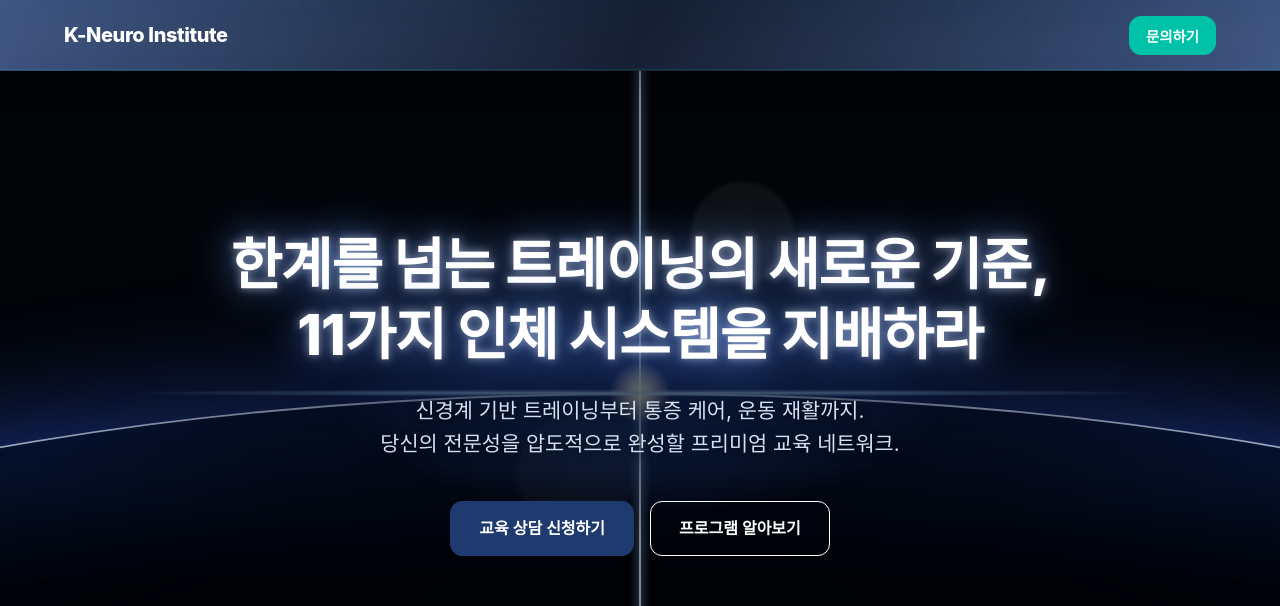
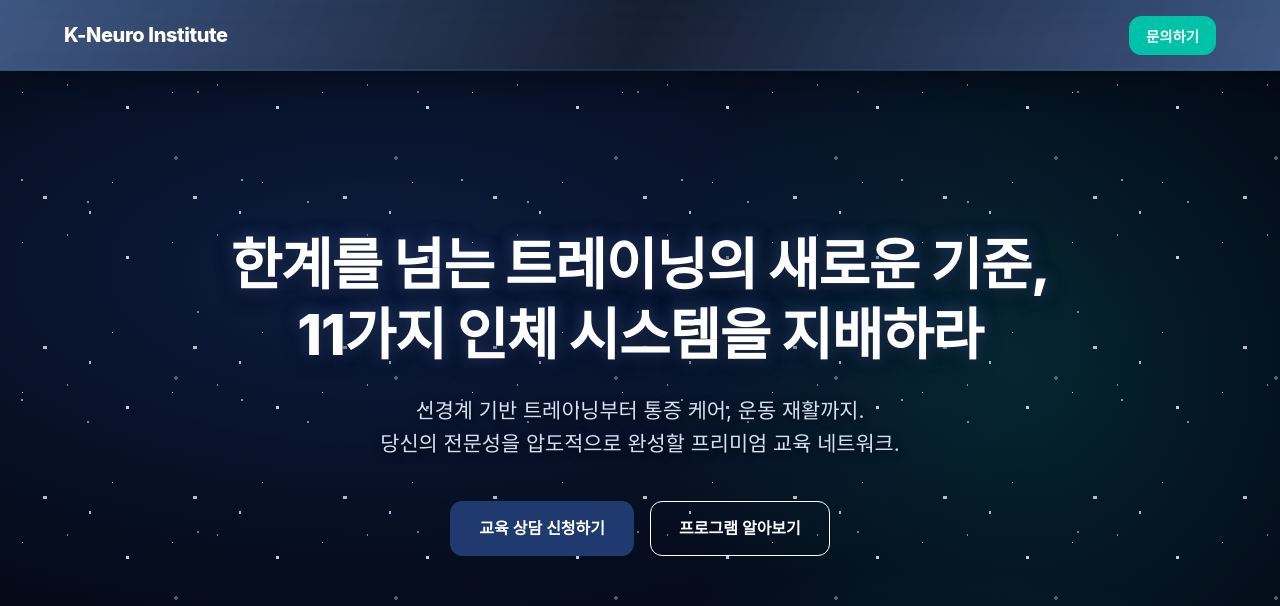
Before and after one commit to coo-glitch/K-Neuro-landing, a plain HTML site: page index.html in a window 1280 px wide. Shown: the top 606 px of the page. Drawn offline with Linux system fonts and the light colour scheme.

Commit message:
style: revert to starry night nebula background and restore flashmob

```diff
--- a/styles.css
+++ b/styles.css
@@ -147,68 +147,56 @@
 
 /* 1. Hero */
 .hero {
-  background-color: #020408;
+  background-color: #040A18;
+  background-image:
+    /* 은은한 우주 성운/구름 (Nebula Clouds) */
+    radial-gradient(ellipse 100% 60% at 30% 20%, rgba(25, 55, 120, 0.4) 0%, transparent 60%),
+    radial-gradient(ellipse 80% 50% at 70% 80%, rgba(35, 70, 160, 0.3) 0%, transparent 60%),
+    radial-gradient(ellipse 60% 80% at 80% 30%, rgba(0, 194, 168, 0.15) 0%, transparent 50%);
   color: var(--color-white);
-  padding: 160px 0 120px;
+  padding: 160px 0 100px;
   text-align: center;
   position: relative;
   overflow: hidden;
   z-index: 1;
 }
 
-/* 삭제된 구 바닥/빛줄기 코드 대신, 더이상 사용 안 함. .hero-content 의 가상 요소로 그릴 것임 */
+/* 무수히 많은 별가루 (Stars Layer 1) */
+.hero::before {
+  content: '';
+  position: absolute;
+  top: 0; left: 0; right: 0; bottom: 0;
+  background-image:
+    radial-gradient(1px 1px at 15% 15%, rgba(255, 255, 255, 0.8) 1px, transparent 0),
+    radial-gradient(1.5px 1.5px at 85% 25%, rgba(200, 230, 255, 0.9) 1.5px, transparent 0),
+    radial-gradient(2px 2px at 30% 85%, rgba(255, 255, 255, 0.7) 2px, transparent 0),
+    radial-gradient(1px 1px at 75% 75%, rgba(255, 255, 255, 0.9) 1px, transparent 0),
+    radial-gradient(1px 1px at 45% 10%, rgba(255, 255, 255, 0.5) 1px, transparent 0),
+    radial-gradient(1.5px 1.5px at 60% 95%, rgba(200, 230, 255, 0.8) 1.5px, transparent 0);
+  background-size: 150px 150px; /* 패턴 반복 */
+  z-index: -1;
+  pointer-events: none;
+}
+
+/* 무수히 많은 별가루 (Stars Layer 2 - 다른 크기로 겹침) */
+.hero::after {
+  content: '';
+  position: absolute;
+  top: 0; left: 0; right: 0; bottom: 0;
+  background-image:
+    radial-gradient(1px 1px at 10% 50%, rgba(255, 255, 255, 0.9) 1px, transparent 0),
+    radial-gradient(2px 2px at 80% 40%, rgba(200, 230, 255, 0.6) 2px, transparent 0),
+    radial-gradient(1px 1px at 40% 60%, rgba(255, 255, 255, 0.8) 1px, transparent 0),
+    radial-gradient(1.5px 1.5px at 90% 10%, rgba(255, 255, 255, 0.7) 1.5px, transparent 0);
+  background-size: 220px 220px;
+  opacity: 0.6;
+  z-index: -1;
+  pointer-events: none;
+}
 
 .hero-content {
   position: relative;
   z-index: 10;
-}
-
-/* 거대 행성 (Planet Arc) - 텍스트 정중앙을 기준으로 위치 */
-.hero-content::before {
-  content: '';
-  position: absolute;
-  top: 50%; /* 텍스트 영역의 세로 중앙 */
-  left: 50%;
-  transform: translate(-50%, 0); /* 윗선이 중앙에 오도록 아래로 그림 */
-  width: 200vw;
-  height: 100vh; /* 아주 완만한 곡선 */
-  border-radius: 50%;
-  border-top: 2px solid rgba(200, 220, 255, 0.8);
-  box-shadow:
-    0px -30px 100px rgba(50, 100, 255, 0.4), /* 바깥쪽 빛 번짐 */
-    inset 0px 50px 150px rgba(10, 30, 80, 0.8); /* 안쪽 어두운 행성 표면 글로우 */
-  background-color: #010205; /* 행성 내부는 더 어둡게 */
-  z-index: -2;
-  pointer-events: none;
-}
-
-/* 십자 빛기둥 & 렌즈 플레어 & 보케 효과 */
-.hero-content::after {
-  content: '';
-  position: absolute;
-  top: 50%;
-  left: 50%;
-  transform: translate(-50%, -50%);
-  width: 100vw;
-  height: 200vh; /* 수직 빛기둥을 위해 충분한 높이 */
-  background-image:
-    /* 1. 텍스트 가독성용 블랙 투명 마스크 */
-    radial-gradient(ellipse 60% 150px at 50% 50%, rgba(0, 0, 0, 0.6) 0%, transparent 100%),
-    /* 2. 수직 빛기둥 (Vertical Light Pillar) */
-    linear-gradient(to right, transparent calc(50% - 1px), rgba(255, 255, 255, 0.9) 50%, transparent calc(50% + 1px)),
-    linear-gradient(to right, transparent calc(50% - 10px), rgba(150, 200, 255, 0.2) 50%, transparent calc(50% + 10px)),
-    /* 3. 수평 렌즈 플레어 (Horizontal Flare) */
-    radial-gradient(ellipse 150% 2px at 50% 50%, rgba(255, 255, 255, 1) 0%, transparent 30%),
-    radial-gradient(ellipse 80% 8px at 50% 50%, rgba(150, 200, 255, 0.8) 0%, transparent 50%),
-    /* 4. 중앙 교차점 발광 (Sunrise Glow) */
-    radial-gradient(circle at 50% 50%, rgba(255, 255, 255, 1) 0%, transparent 3%),
-    radial-gradient(ellipse 40% 200px at 50% 50%, rgba(60, 120, 255, 0.4) 0%, transparent 60%),
-    /* 5. 보케 렌즈 아티팩트 (Bokeh) */
-    radial-gradient(circle at 58% 40%, rgba(255, 255, 255, 0.05) 0%, rgba(255, 255, 255, 0.05) 4%, transparent 4.5%),
-    radial-gradient(circle at 56% 45%, rgba(255, 255, 255, 0.02) 0%, rgba(255, 255, 255, 0.02) 2%, transparent 2.5%),
-    radial-gradient(circle at 45% 55%, rgba(255, 255, 255, 0.03) 0%, rgba(255, 255, 255, 0.03) 5%, transparent 5.5%);
-  z-index: -1;
-  pointer-events: none;
 }
 
 .hero-title {
@@ -218,7 +206,7 @@
   margin-bottom: 24px;
   letter-spacing: -0.02em;
   color: #ffffff;
-  text-shadow: 0 0 40px rgba(100, 150, 255, 0.9), 0 0 10px rgba(255, 255, 255, 0.6);
+  text-shadow: 0 4px 20px rgba(0, 0, 0, 0.8), 0 0 15px rgba(100, 150, 255, 0.5);
 }
 .hero-subtitle {
   font-size: 1.3rem;
```
